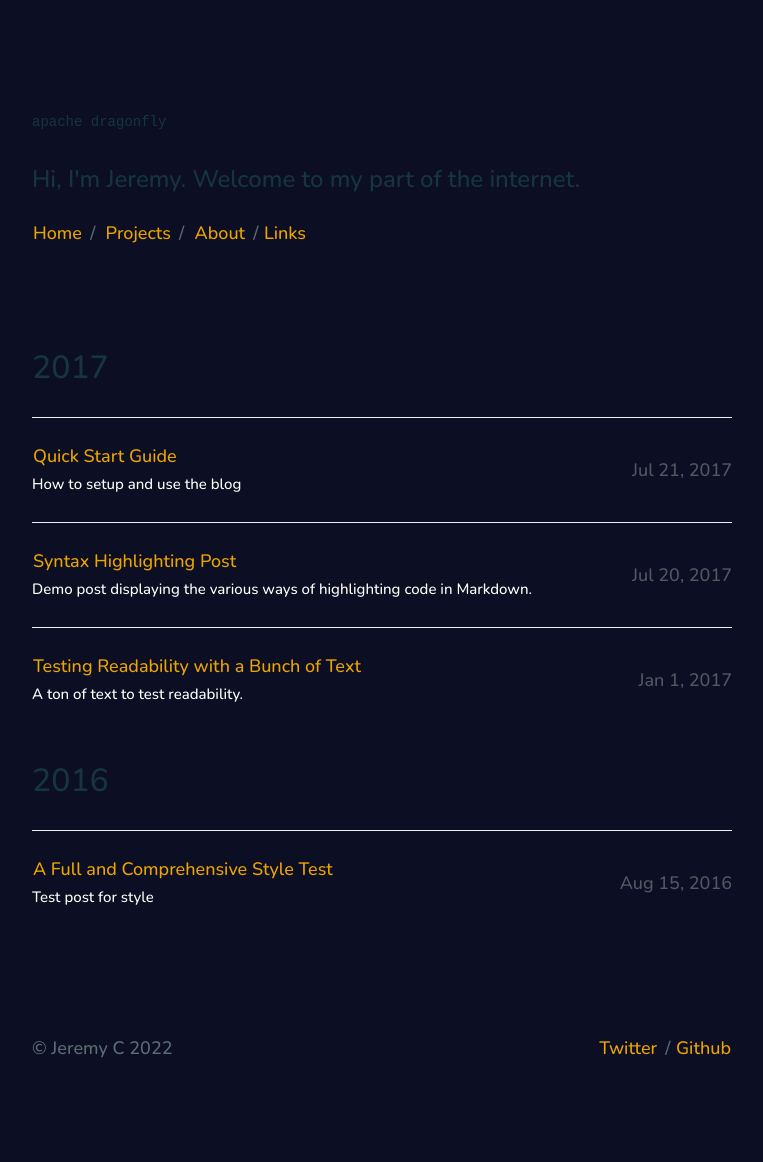
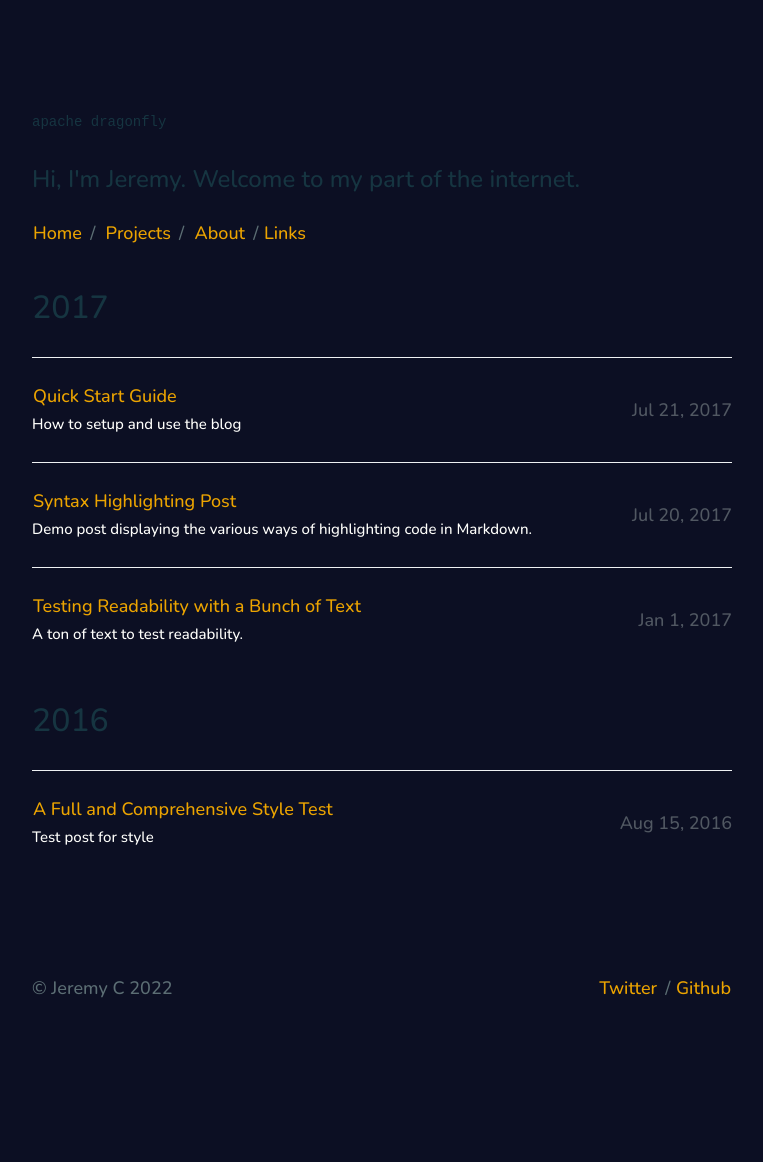
Before and after one commit to apachedragonfly/apachedragonfly.github.io, a Jekyll site: the page built from index.html, in a window 1280 px wide. Shown: the whole page, without its empty margins (258-1021 px from the left). Built offline with Jekyll 4.4.1, drawn with Linux system fonts in a browser that asks for light colours; after the commit the page ends 1102 px from its top, so only the background shows below that.

Commit message:
Update _page.scss

```diff
--- a/_sass/components/_page.scss
+++ b/_sass/components/_page.scss
@@ -7,7 +7,7 @@
 }
 
 .c-page__header {
-    margin-bottom: 10rem; // 100px
+    margin-bottom: 4rem; //
 
     h1 {
         margin-bottom: 2.5rem; // 25px
@@ -17,7 +17,6 @@
 
     p {
         @include fs--meta;
-        color: #ECA400;
     }
 }
 
```
